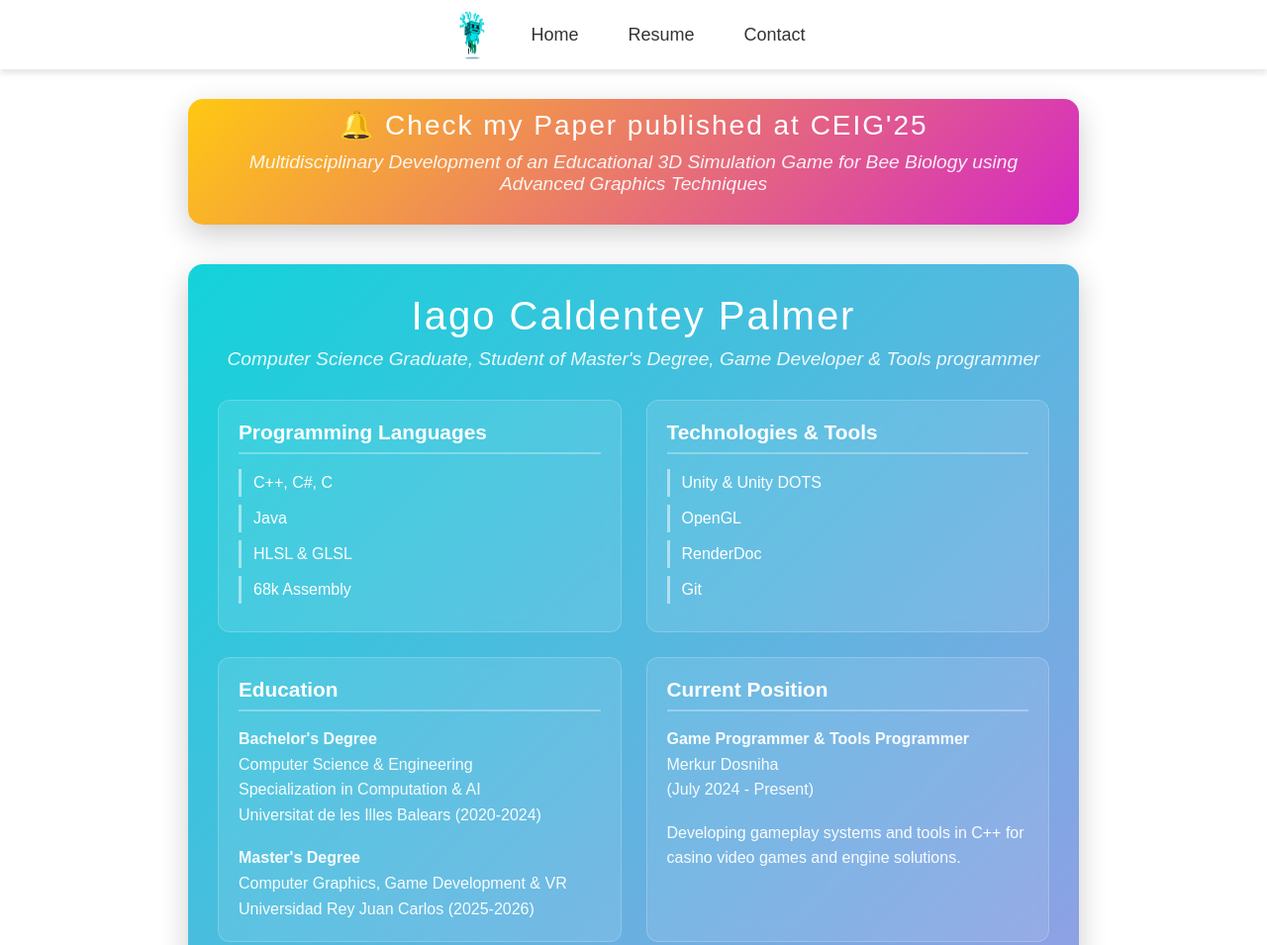
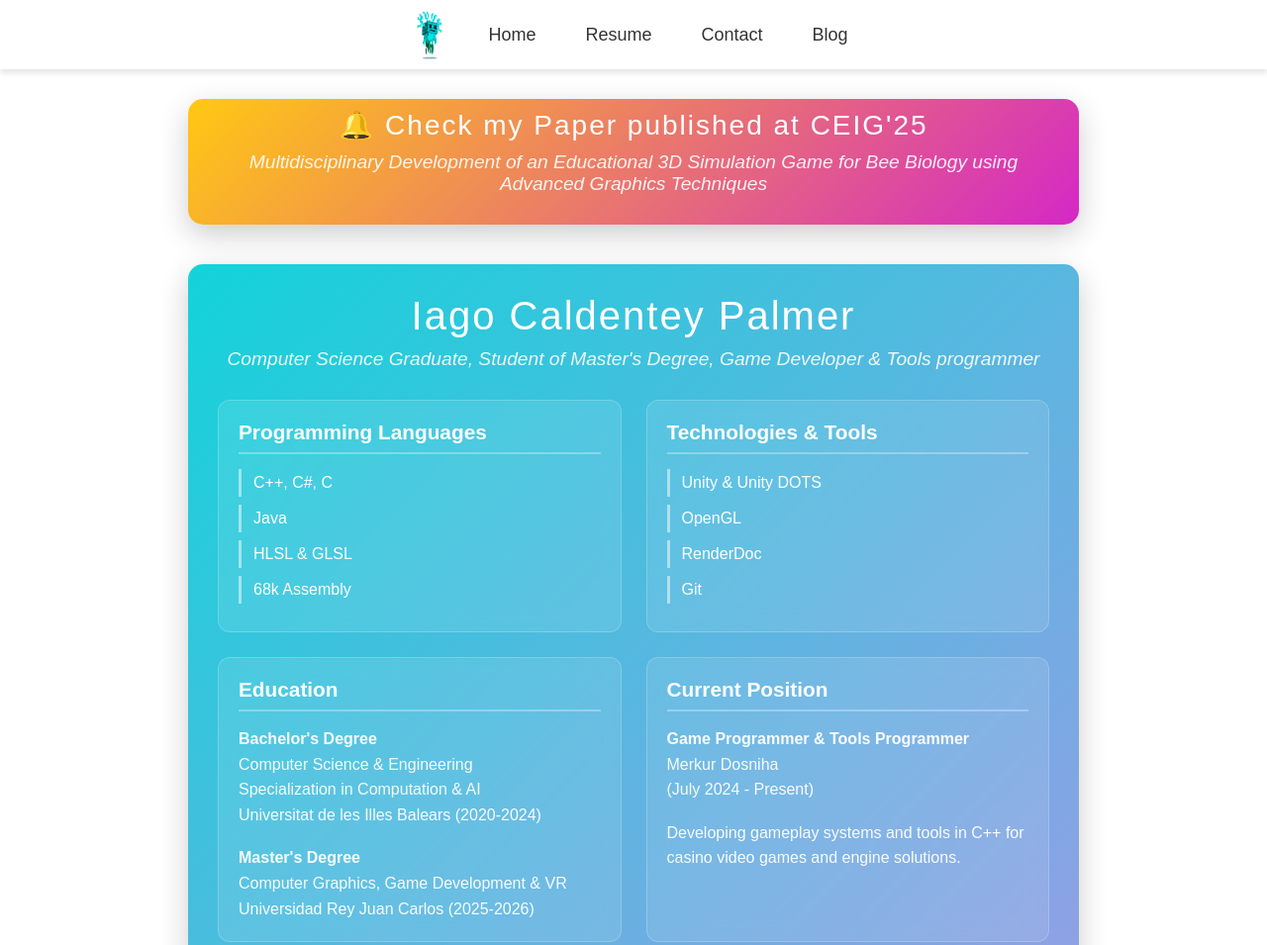
Before and after one commit to iago-cpalmer/iago-cpalmer.github.io, a plain HTML site: page index.html in a window 1280 px wide. Shown: the top 955 px of the page at 99% size. Drawn offline with Linux system fonts and the light colour scheme.

Commit message:
Added blog page and horizontal line

```diff
--- a/index.html
+++ b/index.html
@@ -6,19 +6,9 @@
     <title>Portfolio</title>
     <link rel="stylesheet" href="styles.css">
      <link rel="icon" type="image/x-icon" href="img/favicon.ico">
+     <script src="index.js" type="text/javascript" defer></script>
 </head>
 <body>
-    <div class="navbar">
-        <div class="logo">
-            <img src="img/twitter-logo-2.png" alt="Logo">
-        </div>
-        <div>
-            <a href="index.html">Home</a>
-            <a href="resume.pdf" target="_blank">Resume</a>
-            <a href="index.html#contact">Contact</a>
-        </div>
-    </div>
-
     <a class="notif-section" href="https://diglib.eg.org/server/api/core/bitstreams/eac8d344-0f6b-4caf-894a-def55c6b7fd1/content" target="_blank">
         <div class="notif-header">
             <h1>🔔 Check my Paper published at CEIG'25</h1>
@@ -135,6 +125,7 @@
         <a href="https://www.youtube.com/watch?v=VHlE1FgZDWs" target="_blank"><img src="img/ge.png" alt="General Graphic Engine C++"></a>
     </div>
 
+<hr style="width:55%;text-align:center;margin-top:40px;">
     <div class="contact-links" id="contact">
     <div class="icons">
         <a href="https://x.com/haukrr_dev" target="_blank">
--- /dev/null
+++ b/index.js
@@ -0,0 +1,17 @@
+const template = document.createElement('template');
+
+template.innerHTML = `
+  <div class="navbar">
+        <div class="logo">
+            <img src="img/twitter-logo-2.png" alt="Logo">
+        </div>
+        <div>
+            <a href="index.html">Home</a>
+            <a href="resume.pdf" target="_blank">Resume</a>
+            <a href="index.html#contact">Contact</a>
+            <a href="blog.html">Blog</a>
+        </div>
+    </div>
+`;
+
+document.body.appendChild(template.content);
```
Also changed, not shown: blog.html (added, +17 -0 lines).
